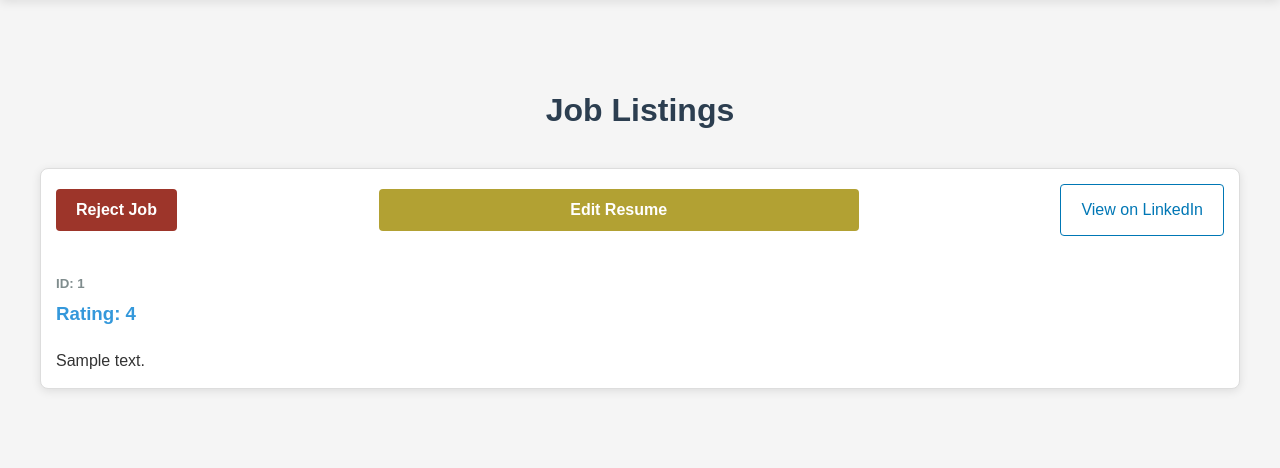
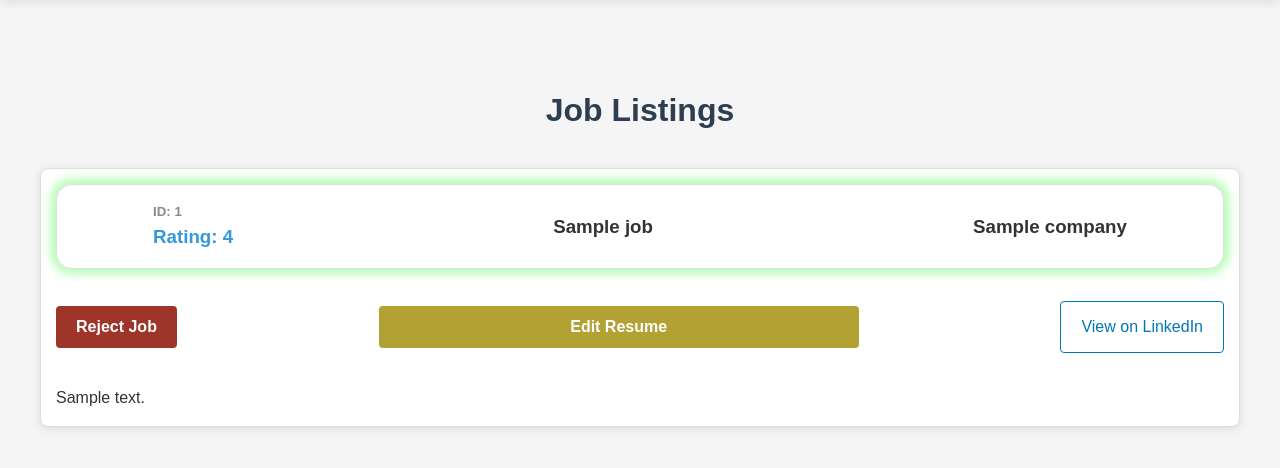
Before and after one commit to CosmicWatcher/job_application_helper, a Flask app: template src/templates/jobs.html in a window 1280 px wide. Shown: the part 74-542 px from the top of the page. Run offline with Flask 3, Linux system fonts and the light colour scheme; the template is opened without the code that fills it: most values are stand-ins (such as "Sample title", 1, 10 or a date in 2020).

Commit message:
Enhance job data model and UI with title and company information

```diff
--- a/src/static/css/jobs.css
+++ b/src/static/css/jobs.css
@@ -30,12 +30,50 @@
 .id {
   margin-bottom: 5px;
   color: #7f8c8d;
+  margin: 0;
 }
 
 .rating {
   font-weight: bold;
   color: #3498db;
-  margin-top: 5px;
+  margin: 0;
+}
+
+.title {
+  font-weight: bold;
+  margin: 0;
+}
+
+.company {
+  font-weight: bold;
+  margin: 0;
+}
+
+.job-header {
+  display: flex;
+  justify-content: space-around;
+  align-items: center;
+  gap: 10rem;
+  margin-top: 0;
+  margin-bottom: 2rem;
+  border: 1px solid #ddd;
+  padding: 1rem;
+  border-radius: 1rem;
+  box-shadow: 0 0 10px 5px rgba(0, 250, 0, 0.3);
+}
+
+.job-header-rating {
+  display: flex;
+  flex-direction: column;
+  justify-content: center;
+  align-items: flex-start;
+}
+
+.job-header-title {
+  display: flex;
+  flex-direction: column;
+  justify-content: center;
+  align-items: flex-start;
 }
 
 .description {
@@ -101,7 +139,7 @@
   display: flex;
   align-items: center;
   justify-content: space-between;
-  margin-bottom: 15px;
+  margin-bottom: 2rem;
 }
 
 .linkedin-link {
--- a/src/templates/jobs.html
+++ b/src/templates/jobs.html
@@ -60,6 +60,17 @@
         id="job-{{ job['id'] }}"
         class="job {% if job['applied'] %}applied{% endif %}"
       >
+        <div class="job-header">
+          <div class="job-header-rating">
+            <h5 class="id">ID: {{ job['id'] }}</h5>
+            <h3 class="rating">
+              Rating: {{ job['rating'] if job['rating'] is not none else "Not
+              rated" }}
+            </h3>
+          </div>
+          <h3 class="title">{{ job['title'] }}</h3>
+          <h3 class="company">{{ job['company'] }}</h3>
+        </div>
         <div class="job-actions">
           <button class="reject-job-btn" data-job-id="{{ job.id }}">
             Reject Job
@@ -77,11 +88,6 @@
         </div>
         <div class="job-content">
           <div class="job-main">
-            <h5 class="id">ID: {{ job['id'] }}</h5>
-            <h3 class="rating">
-              Rating: {{ job['rating'] if job['rating'] is not none else "Not
-              rated" }}
-            </h3>
             <div class="description">{{ job['description']|safe }}</div>
           </div>
           <div class="job-suggestions" style="display: none">
```
Also changed, not shown: scripts/suggest_resume.py (deleted, +0 -47 lines), src/services/database_service.py (+5 -3 lines), src/services/scrape_service.py (+8 -3 lines), 1 other file.
